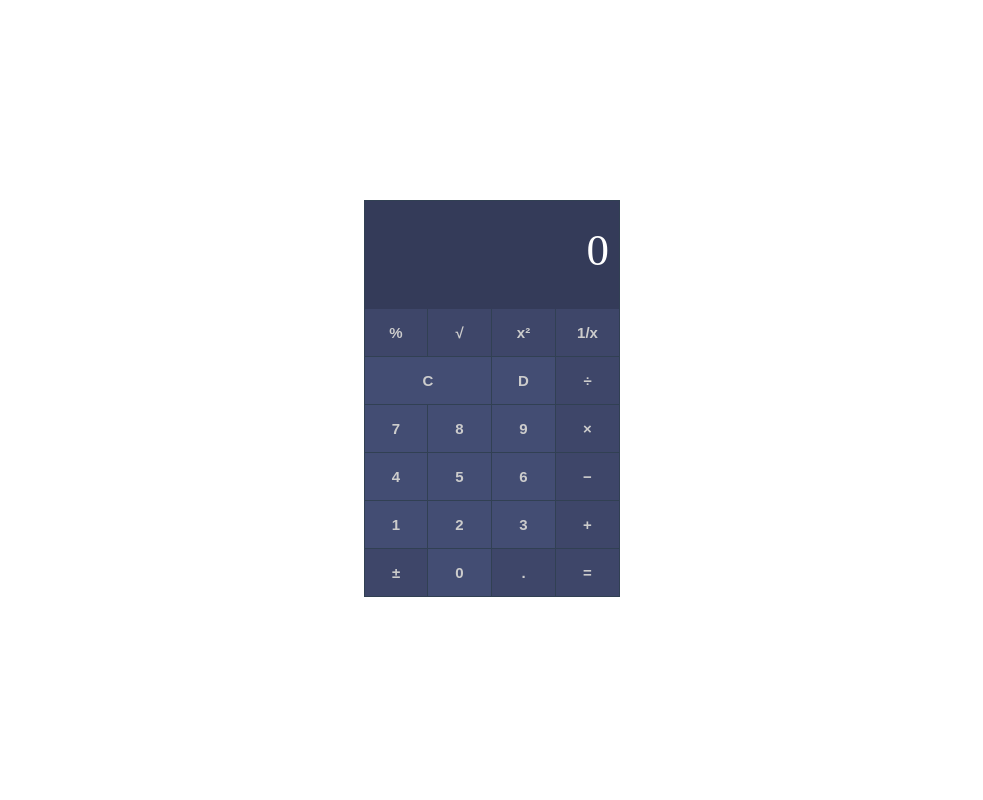
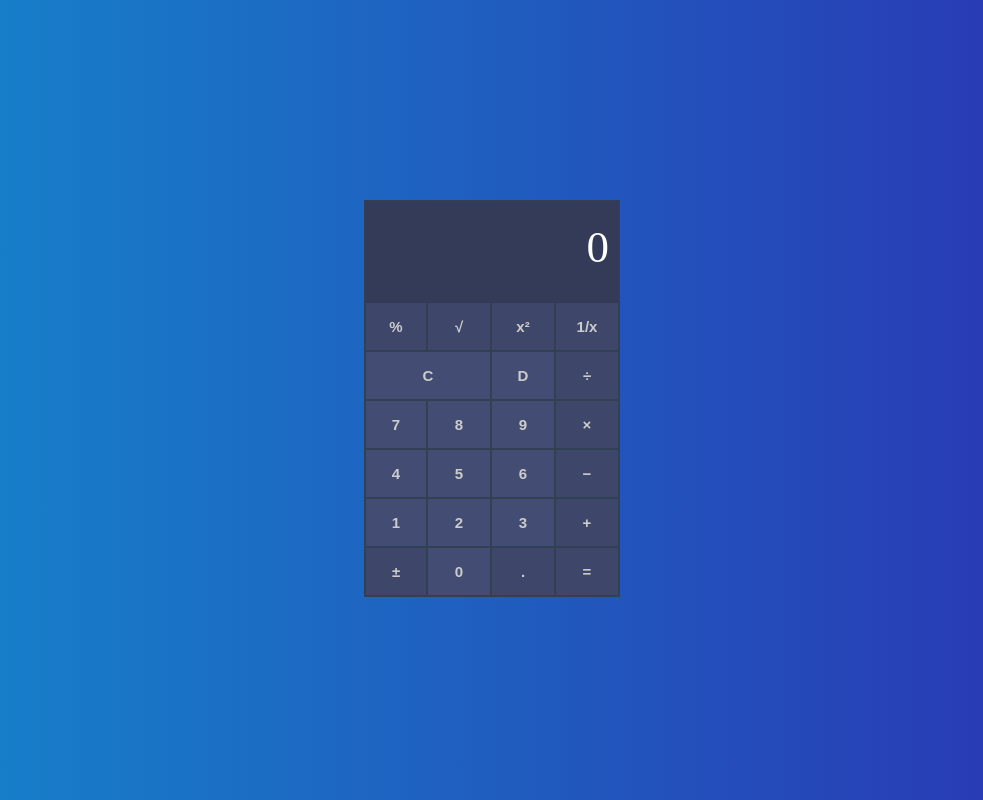
Before and after one commit to Rivenatti/React-calculator-app, a React (Create React App) app: page / in a window 1280 px wide. Shown: the whole page, without its empty margins (148-1131 px from the left). Built offline with nearby package versions, Linux system fonts and the light colour scheme.

Commit message:
finished project

```diff
--- a/src/App.css
+++ b/src/App.css
@@ -19,6 +19,17 @@ body {
   -ms-user-select: none; /* Internet Explorer/Edge */
   user-select: none; /* Non-prefixed version, currently
                                   supported by Chrome and Opera */
+
+  overflow: hidden;
+  background: #1488cc;
+  background: -webkit-linear-gradient(to left, #2b32b2, #1488cc);
+  background: linear-gradient(to left, #2b32b2, #1488cc);
+
+  width: 100%;
+  height: 100vh;
+  background-size: cover;
+  background-repeat: no-repeat;
+  background-position: center;
 }
 
 .App {
--- a/src/components/calculator/Calculator.js
+++ b/src/components/calculator/Calculator.js
@@ -155,7 +155,8 @@ class Calculator extends Component {
       "+": (previousValue, nextValue) => previousValue + nextValue,
       "-": (previousValue, nextValue) => previousValue - nextValue,
       "*": (previousValue, nextValue) => previousValue * nextValue,
-      "/": (previousValue, nextValue) => previousValue / nextValue,
+      "/": (previousValue, nextValue) =>
+        nextValue === 0 ? "ERROR" : previousValue / nextValue,
       "=": nextValue => nextValue
     };
 
--- a/src/components/calculator/calculator.css
+++ b/src/components/calculator/calculator.css
@@ -33,7 +33,6 @@
   border-bottom: 0;
   color: #fff;
   height: 20vh;
-  overflow: hidden;
   white-space: nowrap;
 }
 
@@ -45,7 +44,7 @@
       -ms-flex-pack: justify;
           justify-content: space-between;
   width: 100%;
-  height: 7rem;
+  height: 8rem;
 }
 
 .calculator .calculator__function__keys--row .calculator__key {
@@ -60,23 +59,21 @@
       -ms-flex-align: center;
           align-items: center;
   font-weight: bold;
-  outline: none;
   cursor: pointer;
   font-size: 1.5rem;
   padding: 1.5rem;
-  height: auto;
   width: 25%;
   background-color: #434d73;
-  border-right: 0.1rem solid #314053;
-  border-bottom: 0.1rem solid #314053;
+  border-right: 0.2rem solid #314053;
+  border-bottom: 0.2rem solid #314053;
 }
 
 .calculator .calculator__function__keys--row .calculator__key:first-child {
-  border-left: 0.1rem solid #314053;
+  border-left: 0.2rem solid #314053;
 }
 
 .calculator .calculator__function__keys--row .calculator__key:active {
-  background-color: #da621e;
+  background-color: #3578e4;
 }
 
 .calculator .calculator__function__keys--row .calculator__key--clear {
--- a/src/components/calculator/calculator.scss
+++ b/src/components/calculator/calculator.scss
@@ -1,7 +1,6 @@
 $background--color: #475179;
-$background-hover--color: #da621e;
-
-//----- calculator container
+$background-hover--color: #3578e4;
+// ----- calculator container
 .calculator {
   position: absolute;
   top: 50%;
@@ -13,7 +12,7 @@ $background-hover--color: #da621e;
   display: flex;
   flex-direction: column;
 
-  //----- display
+  // ----- display
   .calculator__display {
     display: flex;
     justify-content: flex-end;
@@ -25,46 +24,39 @@ $background-hover--color: #da621e;
     border-bottom: 0;
     color: #fff;
     height: 20vh;
-    overflow: hidden;
     white-space: nowrap;
   }
-
-  //----- functional keys
+  // ----- functional keys
   .calculator__function__keys--row {
     display: flex;
     justify-content: space-between;
     width: 100%;
-    height: 7rem;
+    height: 8rem;
 
-    //----- single key
+    // ----- single key
     .calculator__key {
       color: #ccc;
       display: flex;
       justify-content: center;
       align-items: center;
       font-weight: bold;
-      outline: none;
       cursor: pointer;
       font-size: 1.5rem;
       padding: 1.5rem;
-      height: auto;
       width: 25%;
       background-color: darken($background--color, 2%);
-      border-right: 0.1rem solid darken(#3b4c63, 5%);
-      border-bottom: 0.1rem solid darken(#3b4c63, 5%);
+      border-right: 0.2rem solid darken(#3b4c63, 5%);
+      border-bottom: 0.2rem solid darken(#3b4c63, 5%);
 
       &:first-child {
-        border-left: 0.1rem solid darken(#3b4c63, 5%);
+        border-left: 0.2rem solid darken(#3b4c63, 5%);
       }
-
       &:active {
         background-color: $background-hover--color;
       }
-
       &--clear {
         width: 50%;
       }
-
       &--percentage,
       &--square-root,
       &--power,
@@ -81,19 +73,16 @@ $background-hover--color: #da621e;
     }
   }
 }
-
 @media only screen and (min-width: 480px) {
   .calculator {
     width: 60%;
   }
 }
-
 @media only screen and (min-width: 768px) {
   .calculator {
     width: 40%;
   }
 }
-
 @media only screen and (min-width: 1200px) {
   .calculator {
     width: 20%;
```
Also changed, not shown: 1 other file (tests, documents, lock files or other folders).
